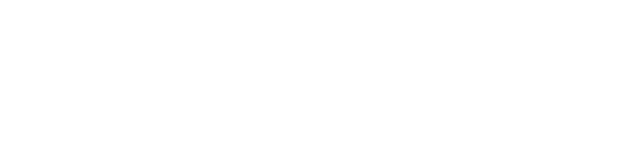
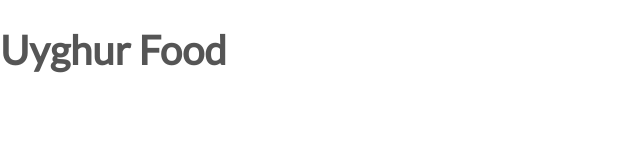
Before and after one commit to omarkusan/UyghurFood, a plain HTML site: page index.html in a window 1280 px wide. Shown: the whole page, without its empty margins (0-640 px from the left). Drawn offline with Linux system fonts and the light colour scheme.

Commit message:
setup the fonts

```diff
--- a/index.html
+++ b/index.html
@@ -3,8 +3,11 @@
     <head>
         <link rel="stylesheet" type="text/css" href="vendors/css/normalize.css">
         <link rel="stylesheet" type="text/css" href="resources/css/style.css">
+        <link href="https://fonts.googleapis.com/css?family=Lato:100,300,300i,400" rel="stylesheet">
         <title>UyghurFood</title>
     </head>
     <body>
+        <h1>Uyghur Food</h1>
+
     </body>
 </html>
--- a/resources/css/style.css
+++ b/resources/css/style.css
@@ -0,0 +1,13 @@
+*{
+    margin: 0;
+    padding: 0;
+    box-sizing: border-box;
+}
+html{
+    background-color: #fff;
+    color: #555;
+    font-family: 'Lato','Arial','sans-serif';
+    font-weight: 300;
+    font-size: 20px;
+    text-rendering: optimizeLegibility;
+}
```
